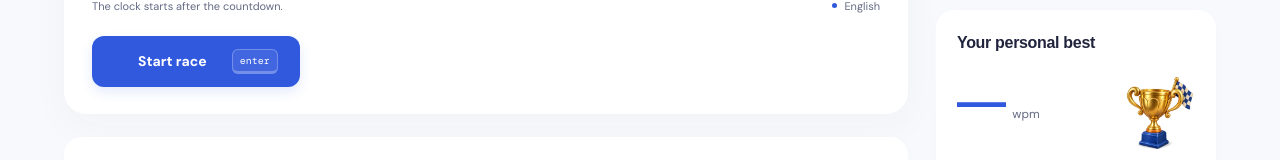
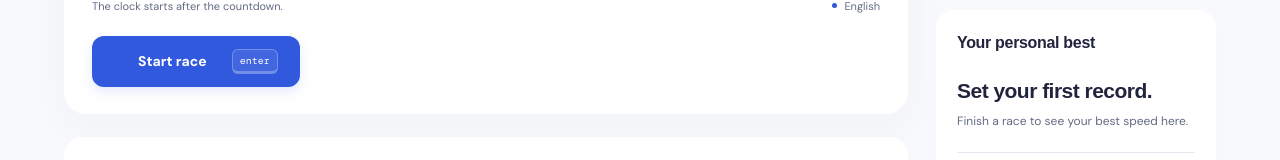
Before and after one commit to appdever01/codepace, a Next.js app: page / in a window 1280 px wide. Shown: the part 636-796 px from the top of the page. Built offline with nearby package versions, Linux system fonts and the light colour scheme; some icons are missing; a web font is replaced by a local one.

Commit message:
Simplify the personal best card

```diff
--- a/app/globals.css
+++ b/app/globals.css
@@ -1078,9 +1078,9 @@ kbd {
   color: var(--yellow);
 }
 .personal-best {
-  margin-top: 20px;
-}
-.personal-best > div {
+  margin-top: 22px;
+}
+.best-score {
   display: flex;
   gap: 8px;
   align-items: baseline;
@@ -1090,25 +1090,25 @@ kbd {
   letter-spacing: -0.035em;
   color: var(--accent);
 }
-.personal-best > div > span {
-  font-size: 12px;
-  color: var(--muted);
-}
-.best-trophy {
-  width: 76px;
-  height: 76px;
-  object-fit: contain;
-  margin-left: auto;
-  align-self: center;
+.best-score > span {
+  font-size: 12px;
+  color: var(--muted);
+}
+.personal-best h3 {
+  font-size: 21px;
+  font-weight: 550;
+  line-height: 1.3;
+  letter-spacing: -0.025em;
 }
 .history-link {
   min-height: 44px;
   font-size: 11px;
 }
 .personal-best p {
-  margin-top: 10px;
-  color: var(--muted);
-  font-size: 11px;
+  margin-top: 8px;
+  color: var(--muted);
+  font-size: 12px;
+  line-height: 1.65;
 }
 .mini-stats {
   margin-top: 20px;
--- a/app/keylane.tsx
+++ b/app/keylane.tsx
@@ -1833,33 +1833,32 @@ export default function Keylane({
                   <section className="session-stats">
                     <div className="section-heading">
                       <h2>Your personal best</h2>
+                      <CupStarIcon aria-hidden="true" />
                     </div>
                     <div className="personal-best">
-                      <div>
-                        <strong>{best || "—"}</strong>
+                      {history.length ? (
+                        <div className="best-score">
+                          <strong>{best}</strong>
                           <span>wpm</span>
-                        <Image
-                          unoptimized
-                          className="best-trophy"
-                          src="/game/trophy.webp"
-                          alt=""
-                          width={76}
-                          height={76}
-                        />
-                      </div>
+                        </div>
+                      ) : (
+                        <h3>Set your first record.</h3>
+                      )}
                       <p>
                         {history.length
                           ? `Across ${history.length} ${history.length === 1 ? "completed race" : "completed races"}`
-                          : "Your first race sets the bar."}
+                          : "Finish a race to see your best speed here."}
                       </p>
                     </div>
                     <div className="mini-stats">
+                      {history.length > 0 && (
                         <div>
                           <span>Recent average</span>
                           <b>
-                          {average || "—"} <small>wpm</small>
+                            {average} <small>wpm</small>
                           </b>
                         </div>
+                      )}
                       <div>
                         <span>Races today</span>
                         <b>{today.length}</b>
```
Lines whose indentation alone changed are shown as unchanged.
